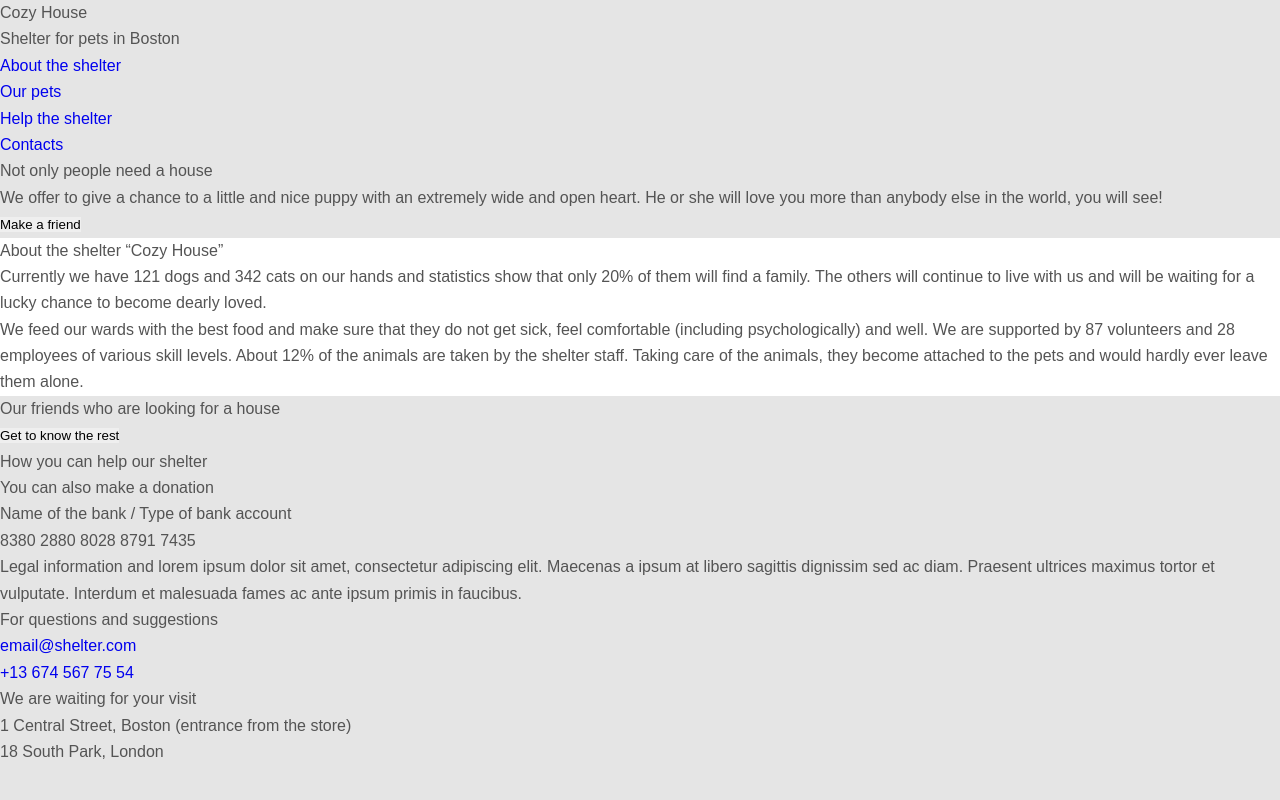
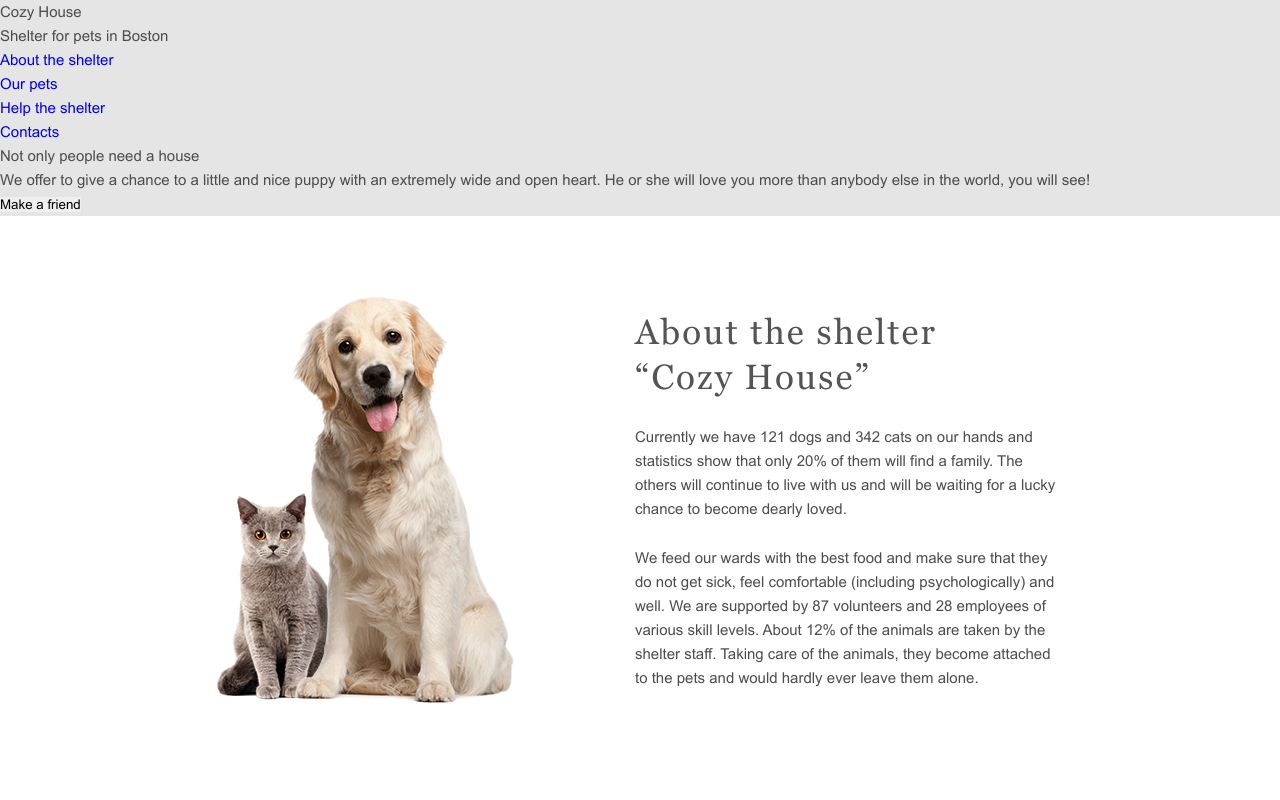
Before and after one commit to MaxLisyanskiy/rsschool-completed-tasks, a plain HTML site: page shelter/index.html in a window 1280 px wide. Shown: the top 800 px of the page. Drawn offline with Linux system fonts and the light colour scheme.

Commit message:
feat: add fonts and styles for about section

```diff
--- a/shelter/index.html
+++ b/shelter/index.html
@@ -40,12 +40,12 @@
     </div>
     <main>
         <section class="about">
-            <div class="container">
-                <!-- <img src="" alt=""> -->
-                <div>
-                    <h2>About the shelter “Cozy House”</h2>
-                    <p>Currently we have 121 dogs and 342 cats on our hands and statistics show that only 20% of them will find a family. The others will continue to live with us and will be waiting for a lucky chance to become dearly loved.</p>
-                    <p>We feed our wards with the best food and make sure that they do not get sick, feel comfortable (including psychologically) and well. We are supported by 87 volunteers and 28 employees of various skill levels. About 12% of the animals are taken by the shelter staff. Taking care of the animals, they become attached to the pets and would hardly ever leave them alone.</p>
+            <div class="container df-center">
+                <img class="about__img" src="./assets/img/main/about.png" width="300" height="408" alt="main-about">
+                <div class="about__content">
+                    <h3 class="h3 about__title">About the shelter “Cozy House”</h2>
+                    <p class="about__text">Currently we have 121 dogs and 342 cats on our hands and statistics show that only 20% of them will find a family. The others will continue to live with us and will be waiting for a lucky chance to become dearly loved.</p>
+                    <p class="about__text">We feed our wards with the best food and make sure that they do not get sick, feel comfortable (including psychologically) and well. We are supported by 87 volunteers and 28 employees of various skill levels. About 12% of the animals are taken by the shelter staff. Taking care of the animals, they become attached to the pets and would hardly ever leave them alone.</p>
                 </div>
             </div>
         </section>
--- a/shelter/style/blocks/_about.scss
+++ b/shelter/style/blocks/_about.scss
@@ -1,3 +1,21 @@
 .about {
+    padding: 80px 40px 100px;
     background: #FFFFFF;
+
+    &__title {
+        width: 370px;
+        color: $color-dark-l
+    }
+
+    &__img {
+        margin-right: 120px;
+    }
+
+    &__content {
+        width: 430px;
+    }
+
+    &__text {
+        margin-top: 25px;
+    }
 }
--- /dev/null
+++ b/shelter/style/config/_fonts.scss
@@ -0,0 +1,46 @@
+// Arial
+@font-face {
+    font-family: 'Arial';
+    src: url('../../assets/fonts/Arial/Arial-Italic.woff2') format('woff2'),
+        url('../../assets/fonts/Arial/Arial-Italic.woff') format('woff');
+    font-weight: normal;
+    font-style: italic;
+    font-display: swap;
+}
+
+@font-face {
+    font-family: 'Arial';
+    src: url('../../assets/fonts/Arial/Arial.woff2') format('woff2'),
+        url('../../assets/fonts/Arial/Arial.woff') format('woff');
+    font-weight: normal;
+    font-style: normal;
+    font-display: swap;
+}
+
+// Georgia
+@font-face {
+    font-family: 'Georgia';
+    src: url('../../assets/fonts/Georgia/Georgia.woff2') format('woff2'),
+        url('../../assets/fonts/Georgia/Georgia.woff') format('woff');
+    font-weight: normal;
+    font-style: normal;
+    font-display: swap;
+}
+
+@font-face {
+    font-family: 'Georgia';
+    src: url('../../assets/fonts/Georgia/Georgia-Bold.woff2') format('woff2'),
+        url('../../assets/fonts/Georgia/Georgia-Bold.woff') format('woff');
+    font-weight: bold;
+    font-style: normal;
+    font-display: swap;
+}
+
+@font-face {
+    font-family: 'Georgia';
+    src: url('../../assets/fonts/Georgia/Georgia-Italic.woff2') format('woff2'),
+        url('../../assets/fonts/Georgia/Georgia-Italic.woff') format('woff');
+    font-weight: normal;
+    font-style: italic;
+    font-display: swap;
+}
--- a/shelter/style/config/_main.scss
+++ b/shelter/style/config/_main.scss
@@ -1,8 +1,10 @@
 body {
     font-family: $userfont;
 	font-size: $fontsize;
-	line-height: $lineheight;
-	color: $color-dark-l;
+	line-height: 24px;
+	font-weight: 400;
+	font-style: normal;
+	color: $color-dark-xl;
 	min-width: 320px;
 	background-color: #E5E5E5;
 	position: relative;
@@ -10,5 +12,38 @@ body {
 }
 
 .container {
-	@include container;
+	max-width: 1280px;
+    margin: 0 auto;
+    overflow: hidden;
 }
+
+.df-center {
+	display: flex;
+	align-items: center;
+	justify-content: center;
+}
+
+.h2 {
+	font-family: 'Georgia';
+	font-style: normal;
+	font-weight: 400;
+	font-size: 44px;
+	line-height: 57px;
+}
+
+.h3 {
+	font-family: 'Georgia';
+	font-style: normal;
+	font-weight: 400;
+	font-size: 35px;
+	line-height: 45px;
+	letter-spacing: 0.06em;
+}
+
+// .paragraph-l {
+// 	font-family: 'Arial';
+// 	font-style: normal;
+// 	font-weight: 400;
+// 	font-size: 15px;
+// 	line-height: 24px;
+// }
--- a/shelter/style/config/_mixins.scss
+++ b/shelter/style/config/_mixins.scss
@@ -1,5 +1,5 @@
-@mixin container {
-    max-width: 1280px;
-    margin: 0 auto;
-    overflow: hidden;
-}
+// @mixin container {
+//     max-width: 1280px;
+//     margin: 0 auto;
+//     overflow: hidden;
+// }
--- a/shelter/style/config/_variables.scss
+++ b/shelter/style/config/_variables.scss
@@ -1,8 +1,16 @@
-$accent: orange;
-$fontsize: 16px;
-$textcolor: #333;
-$lineheight: 1.65;
-$userfont: roboto-oh5, sans-serif;
-$systemfont: -apple-system, BlinkMacSystemFont, Arial, sans-serif;
+$fontsize: 15px;
+$userfont: Arial, sans-serif;
 
+
+// colors
+$color-light-xl: #FFFFFF;
+$color-light-l: #F6F6F6;
+$color-light-s: #FAFAFA;
+$color-dark-s: #CDCDCD;
+$color-dark-m: #B2B2B2;
 $color-dark-l: #545454;
+$color-dark-xl: #4C4C4C;
+$color-dark-2xl: #444444;
+$color-dark-3xl: #292929;
+$color-primary: #F1CDB3;
+$color-primary-light: #FDDCC4;
--- a/shelter/style/style.scss
+++ b/shelter/style/style.scss
@@ -1,3 +1,4 @@
+@import "config/_fonts.scss";
 @import "config/_variables.scss";
 @import "config/_mixins.scss";
 @import "config/_main.scss";
```
Also changed, not shown: shelter/assets/fonts/Arial/Arial-Italic.woff (added), shelter/assets/fonts/Arial/Arial-Italic.woff2 (added), shelter/assets/fonts/Arial/Arial.woff (added), shelter/assets/fonts/Arial/Arial.woff2 (added), shelter/assets/fonts/Georgia/Georgia-Bold.woff (added), shelter/assets/fonts/Georgia/Georgia-Bold.woff2 (added), shelter/assets/fonts/Georgia/Georgia-Italic.woff (added), shelter/assets/fonts/Georgia/Georgia-Italic.woff2 (added), shelter/assets/fonts/Georgia/Georgia.woff (added), shelter/assets/fonts/Georgia/Georgia.woff2 (added), shelter/assets/img/main/about.png (added), shelter/style/style.css, 1 other file.
